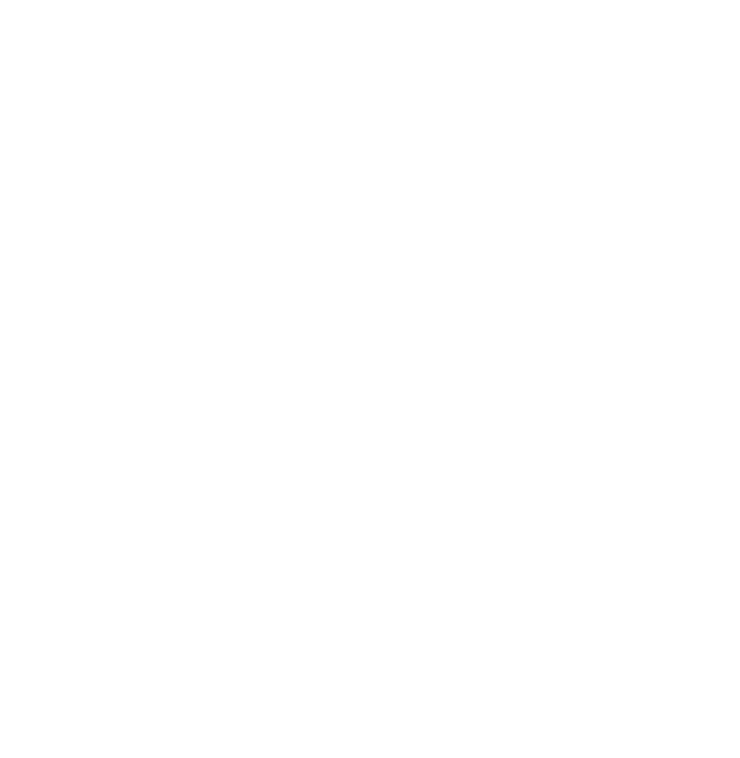
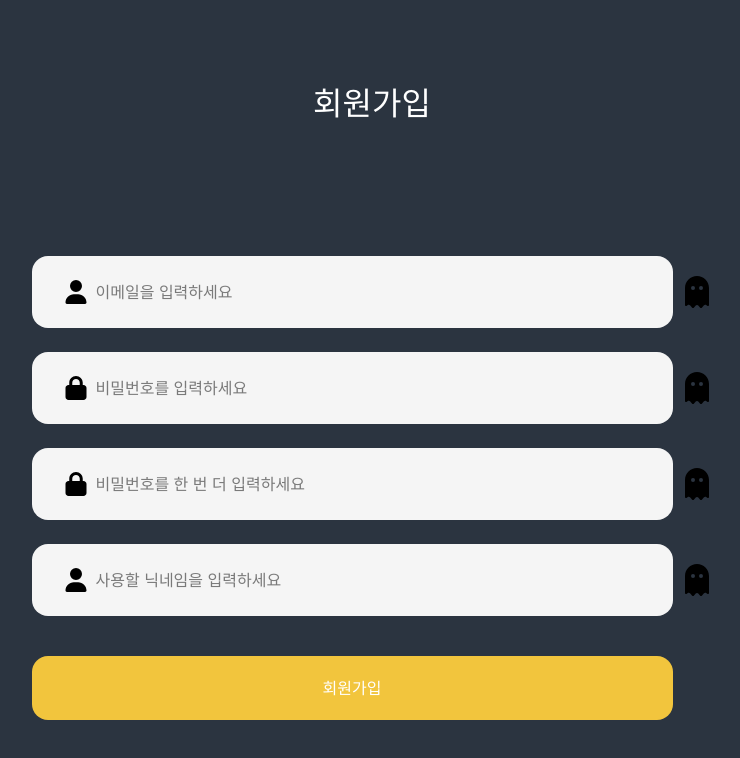
Before and after one commit to RoadCode-Capstone/Web-front, a React (Vite) app: page /register in a window 1280 px wide. Before the commit this address had no page. Shown: the top 758 px of the page, without its empty margins (268-1008 px from the left). Built offline with nearby package versions, Linux system fonts and the light colour scheme; a web font is replaced by a local one.

Commit message:
feat: 회원가입 폼 컴포넌트 및 회원가입 페이지 구현

```diff
--- a/src/App.tsx
+++ b/src/App.tsx
@@ -7,7 +7,7 @@ import {
   PasswordFinding,
   PasswordSetting,
 } from "./presentation/components";
-import { Login } from "./presentation/pages";
+import { Login, Register } from "./presentation/pages";
 
 function App() {
   return (
@@ -15,10 +15,10 @@ function App() {
       <BrowserRouter>
         <Routes>
           <Route path="/" element={<Login />}></Route>
-          {/* <Route path="/register" element={<RegisterForm />}></Route>
-          <Route path="/passwordFinding" element={<PasswordFinding />}></Route>
+          <Route path="/register" element={<Register />}></Route>
+          {/* <Route path="/passwordFinding" element={<PasswordFinding />}></Route>
           <Route path="/passwordSetting" element={<PasswordSetting />}></Route>
-          <Route path="/registerSuccess" element={<RegisterSuccess />}></Route> */}
+          <Route path="/registerSuccess" element={<RegisterSucces />}></Route> */}
         </Routes>
       </BrowserRouter>
     </div>
--- /dev/null
+++ b/src/presentation/components/user/RegisterForm.tsx
@@ -0,0 +1,55 @@
+import Button from "../common/Button";
+import Icon from "../common/Icon";
+import InputField from "../common/InputField";
+
+const RegisterForm = () => {
+  return (
+    <form action="/registerSuccess">
+      <div className="flex flex-col gap-y-6">
+        <div className="flex gap-x-2">
+          <InputField
+            type="text"
+            placeholder="이메일을 입력하세요"
+            iconProps={{ name: "user", size: 24 }}
+            containerStyle="w-[641px]"
+          />
+          <Icon name="check" size={32} color={"#f2c53d"} />
+        </div>
+        <div className="flex gap-x-2">
+          <InputField
+            type="password"
+            placeholder="비밀번호를 입력하세요"
+            iconProps={{ name: "lock", size: 24 }}
+            containerStyle="w-[641px]"
+          />
+          <Icon name="check" size={32} color={"#f2c53d"} />
+        </div>
+        <div className="flex gap-x-2">
+          <InputField
+            type="password"
+            placeholder="비밀번호를 한 번 더 입력하세요"
+            iconProps={{ name: "lock", size: 24 }}
+            containerStyle="w-[641px]"
+          />
+          <Icon name="check" size={32} color={"#f2c53d"} />
+        </div>
+        <div className="flex gap-x-2">
+          <InputField
+            type="text"
+            placeholder="사용할 닉네임을 입력하세요"
+            iconProps={{ name: "user", size: 24 }}
+            containerStyle="w-[641px]"
+          />
+          <Icon name="check" size={32} color={"#f2c53d"} />
+        </div>
+      </div>
+      <Button
+        type="submit"
+        label="회원가입"
+        buttonStyle="max-w-[641px] w-full mt-10"
+      />
+    </form>
+  );
+};
+
+export default RegisterForm;
--- /dev/null
+++ b/src/presentation/pages/Register.tsx
@@ -0,0 +1,14 @@
+import { RegisterForm } from "../components";
+
+const Register = () => {
+  return (
+    <div className="bg-main min-h-screen flex justify-center items-center">
+      <div className="flex flex-col">
+        <h1 className="text-headlineL text-white mb-32">회원가입</h1>
+        <RegisterForm />
+      </div>
+    </div>
+  );
+};
+
+export default Register;
--- a/src/presentation/pages/index.tsx
+++ b/src/presentation/pages/index.tsx
@@ -1 +1,2 @@
 export { default as Login } from "./Login";
+export { default as Register } from "./Register";
```
